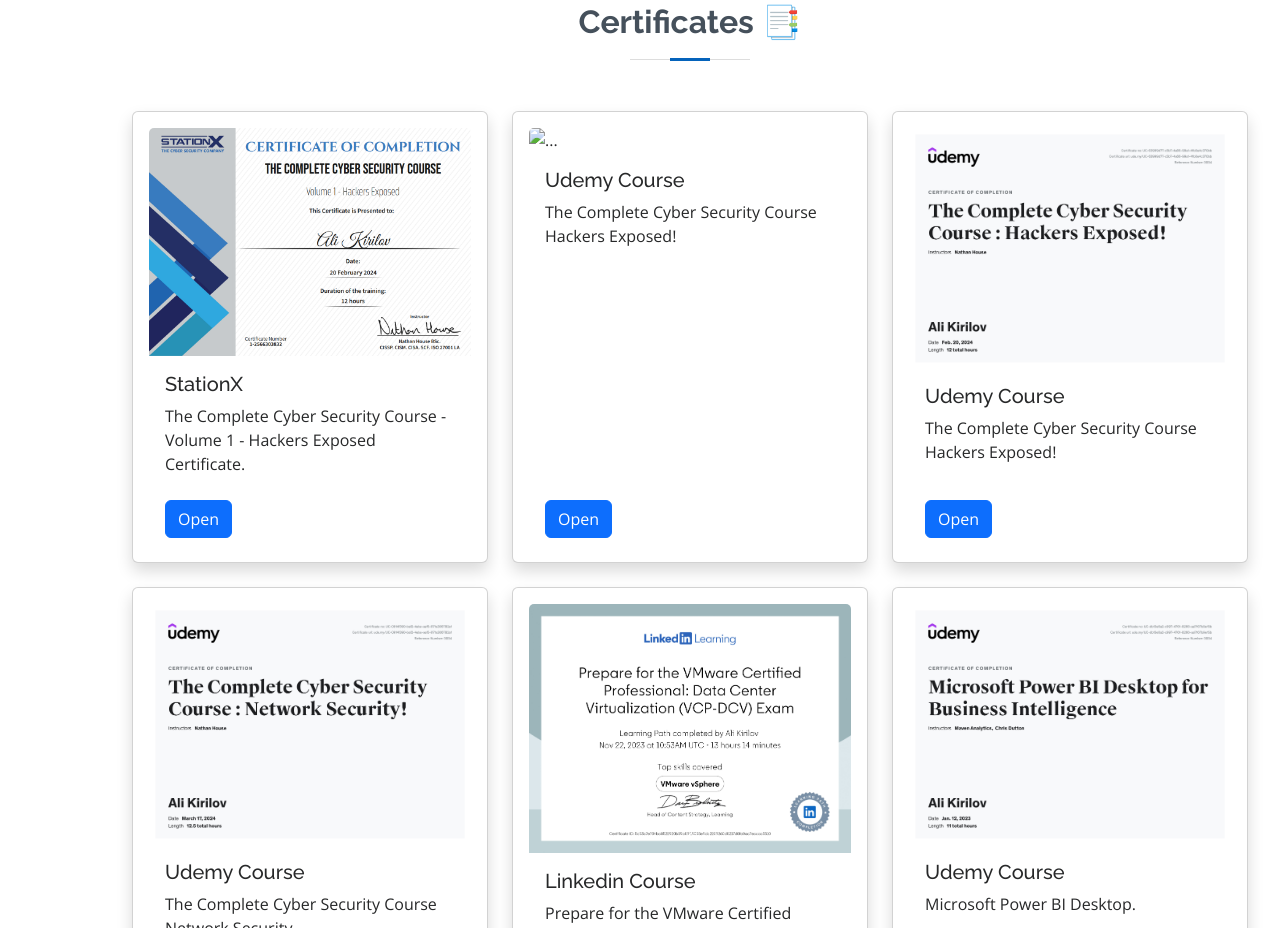
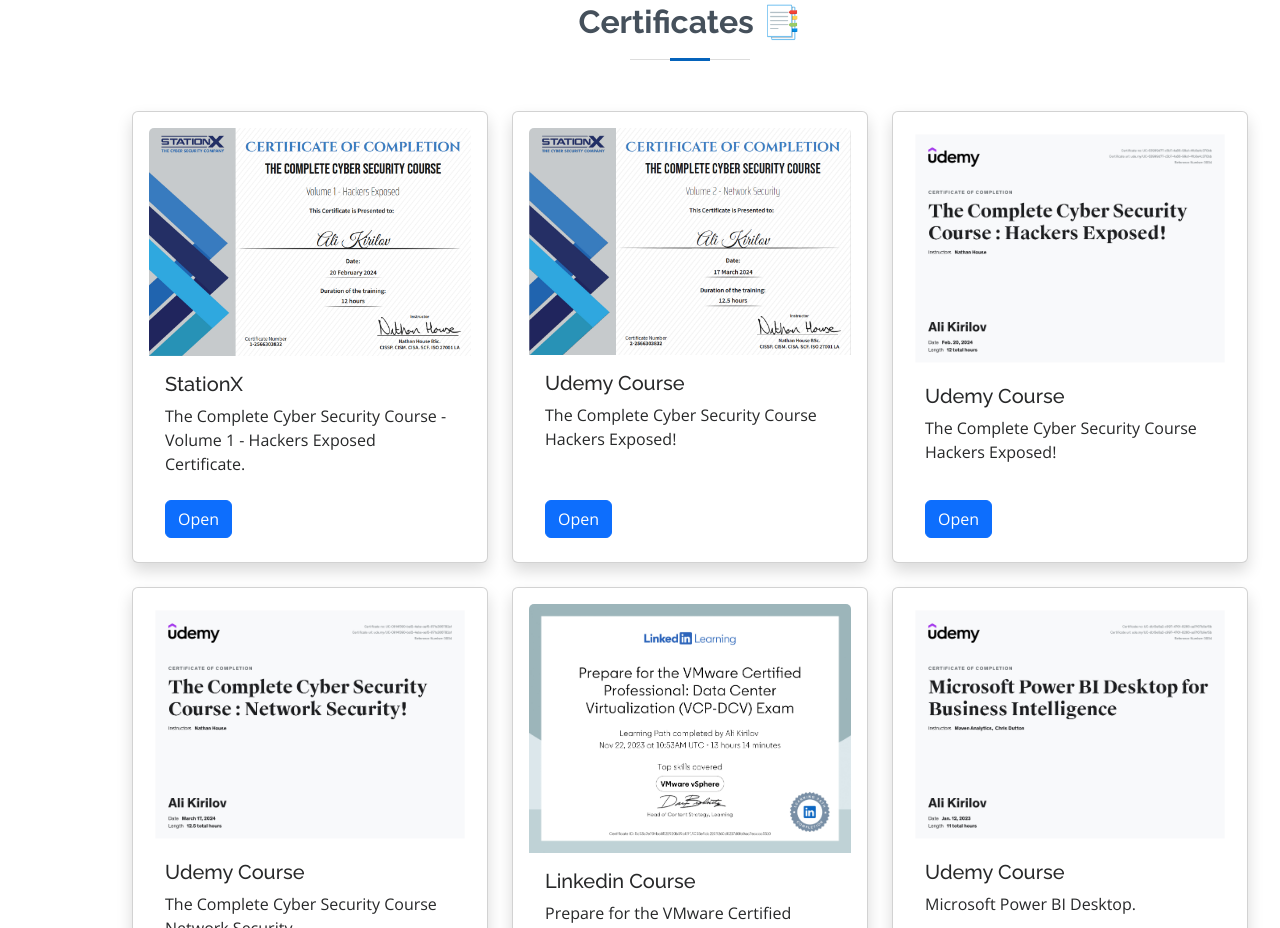
Before and after one commit to starkali/starkali.github.io, a plain HTML site: page index.html in a window 1280 px wide. Shown: the part 3872-4800 px from the top of the page. Drawn offline with nearby package versions, Linux system fonts and the light colour scheme.

Commit message:
Update index.html

```diff
--- a/index.html
+++ b/index.html
@@ -342,7 +342,7 @@
           </div>
           <div class="col-md-4">
             <div class="card shadow p-3 mb5 bg-white rounded-2 h-100">
-              <img src="assets/Certificates/The Complete Cyber Security Course - Volume 2 - Network Security Certificate.jpg" class="card-img-top" alt="...">
+              <img src="assets/Certificates/The Complete Cyber Security Course - Volume 2 - Network Security Certificate.png" class="card-img-top" alt="...">
               <div class="card-body">
                 <h5 class="card-title">Udemy Course</h5>
                 <p class="card-text">The Complete Cyber Security Course  Hackers Exposed!</p>
```
